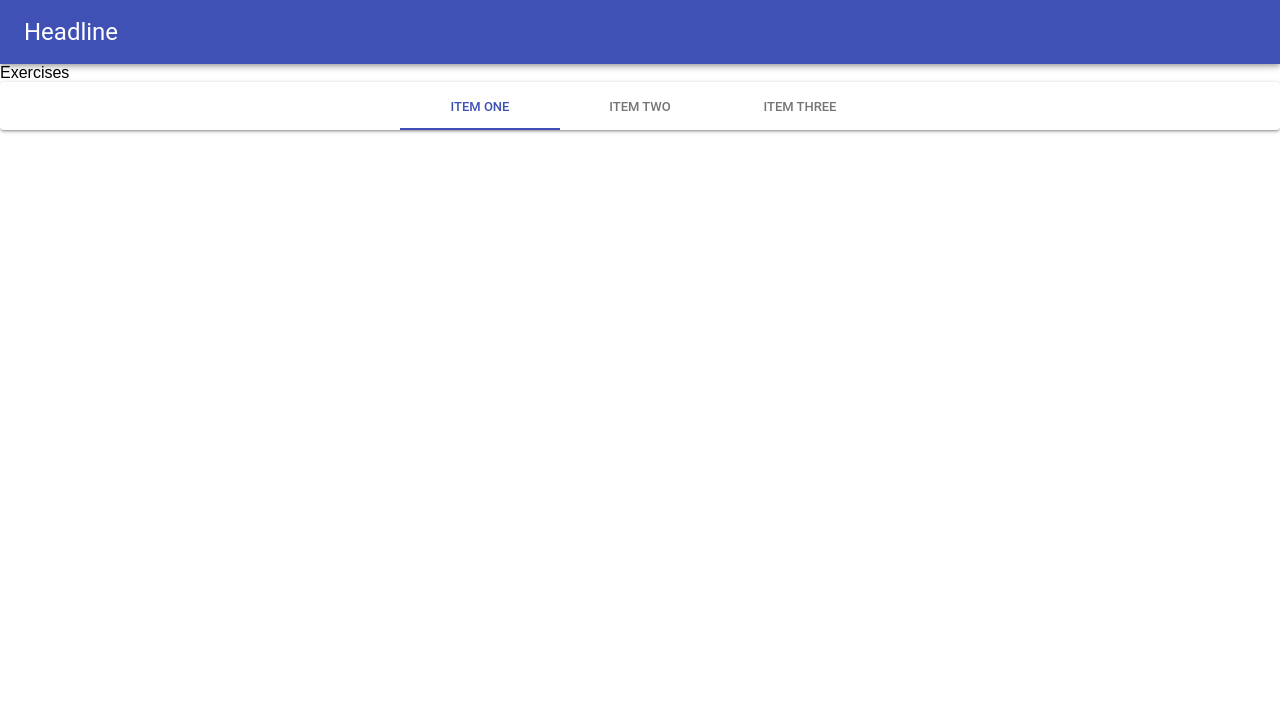
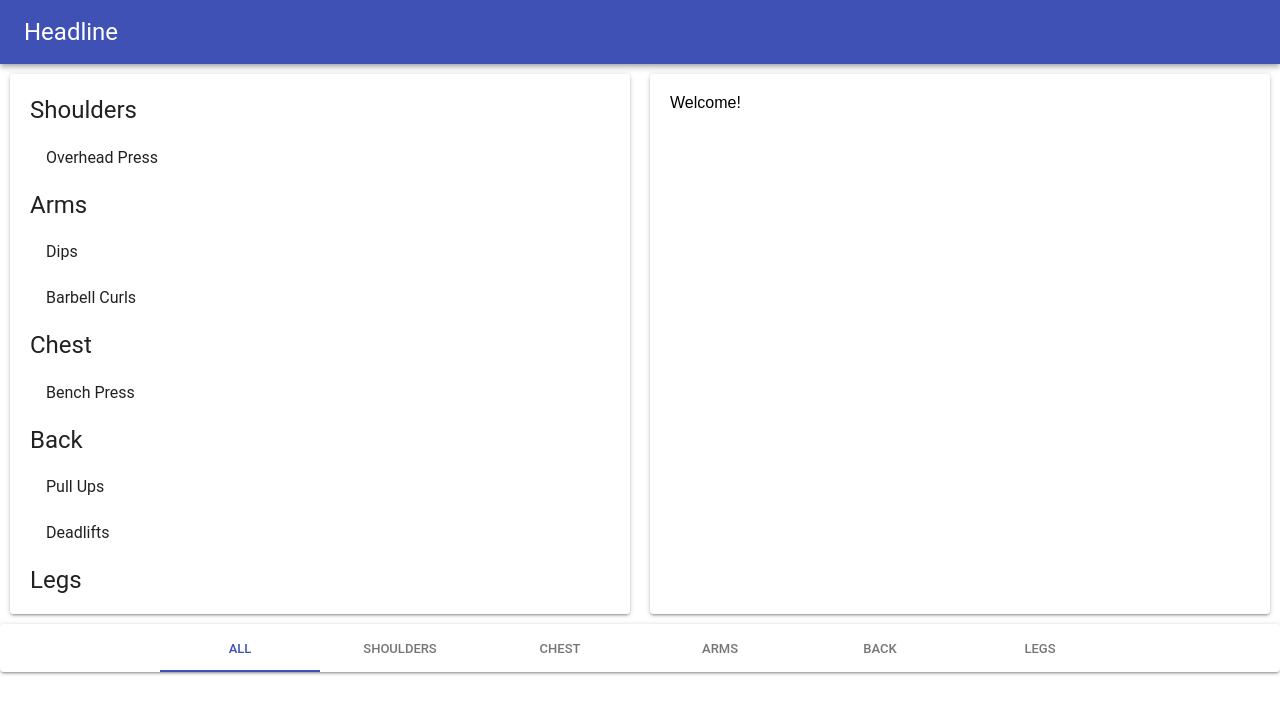
Before and after one commit to joanka/react-learning-app, a React (Create React App) app: page / in a window 1280 px wide. Shown: the top 714 px of the page. Built offline with nearby package versions, Linux system fonts and the light colour scheme.

Commit message:
made category tabs and displayed exercises in the left panel

```diff
--- a/src/Components/App.js
+++ b/src/Components/App.js
@@ -2,14 +2,31 @@
 import Header from './Layout/Header';
 import Footer from './Layout/Footer';
 import Exercises from './Exercises';
+import {categories, exercises} from '../store';
 
 class App extends Component {
+  state = {
+    exercises
+  }
+
+  getExercisesByCategory() {
+    return Object.entries(this.state.exercises.reduce((exercises, exercise) => {
+      const {category} = exercise;
+      exercises[category] = exercises[category]
+      ? [...exercises[category], exercise]
+      : [exercise];
+      return exercises;
+    },{})
+    )
+  }
   render() {
+    console.log(this.getExercisesByCategory());
+    const exercises = this.getExercisesByCategory();
     return (
       <Fragment>
         <Header/>
-        <Exercises/>
-        <Footer/>
+        <Exercises exercises={exercises}/>
+        <Footer categories={categories}/>
       </Fragment>
     );
   }
--- a/src/Components/Exercises/index.js
+++ b/src/Components/Exercises/index.js
@@ -1,9 +1,39 @@
-import React from 'react'
+import React, { Fragment } from 'react';
+import {Grid, Paper, Typography, List, ListItem, ListItemText} from '@material-ui/core';
 
-export default () => {
+const styles = {
+  Paper: {padding: 20, margin: 10, height: 500, overflow: 'auto'}
+}
+export default ({exercises}) => {
+
   return (
-    <div>
-      Exercises
-    </div>
+    <Grid container>
+      <Grid item sm xs={12}>
+      <Paper style={styles.Paper}>
+      {exercises.map(([group, exercises]) =>
+          <Fragment key={group}>
+            <Typography
+            variant="headline"
+            style={{textTransform: "capitalize"}}>
+            {group}
+            </Typography>
+            <List component="ul">
+                  {exercises.map(({id, title}) =>
+                    <ListItem
+                      key={id}
+                      button
+                    >
+                      <ListItemText primary={title} />
+                    </ListItem>
+                  )}
+                </List>
+          </Fragment>
+        )}
+      </Paper>
+      </Grid>
+      <Grid item sm xs={12}>
+      <Paper style={styles.Paper}> Welcome! </Paper>
+      </Grid>
+    </Grid>
   )
 }
--- a/src/Components/Layout/Footer.js
+++ b/src/Components/Layout/Footer.js
@@ -1,7 +1,7 @@
 import React from 'react';
 import {Paper, Tabs, Tab} from '@material-ui/core';
 
-const Footer = () => {
+const Footer = ({categories}) => {
   return (
     <Paper>
       <Tabs
@@ -10,9 +10,10 @@
         textColor="primary"
         centered
       >
-        <Tab label="Item One" />
-        <Tab label="Item Two" />
-        <Tab label="Item Three" />
+        <Tab label={"All"} />
+        {categories.map((category)=>
+          <Tab key={category} label={category} />
+        )}
       </Tabs>
     </Paper>
   )
--- /dev/null
+++ b/src/store.js
@@ -0,0 +1,48 @@
+export const categories = [
+    'shoulders', 'chest', 'arms', 'back', 'legs'
+  ]
+
+  export const exercises = [
+    {
+      id: 'overhead-press',
+      title: 'Overhead Press',
+      description: 'Delts exercise...',
+      category: 'shoulders'
+    },
+    {
+      id: 'dips',
+      title: 'Dips',
+      description: 'Triceps exercise...',
+      category: 'arms'
+    },
+    {
+      id: 'barbell-curls',
+      title: 'Barbell Curls',
+      description: 'Biceps exercise...',
+      category: 'arms'
+    },
+    {
+      'id': 'bench-press',
+      title: 'Bench Press',
+      description: 'Chest exercise...',
+      category: 'chest'
+    },
+    {
+      id: 'pull-ups',
+      title: 'Pull Ups',
+      description: 'Back and biceps exercise...',
+      category: 'back'
+    },
+    {
+      id: 'deadlifts',
+      title: 'Deadlifts',
+      description: 'Back and leg exercise...',
+      category: 'back'
+    },
+    {
+      id: 'squats',
+      title: 'Squats',
+      description: 'Legs exercise...',
+      category: 'legs'
+    },
+  ]
```
